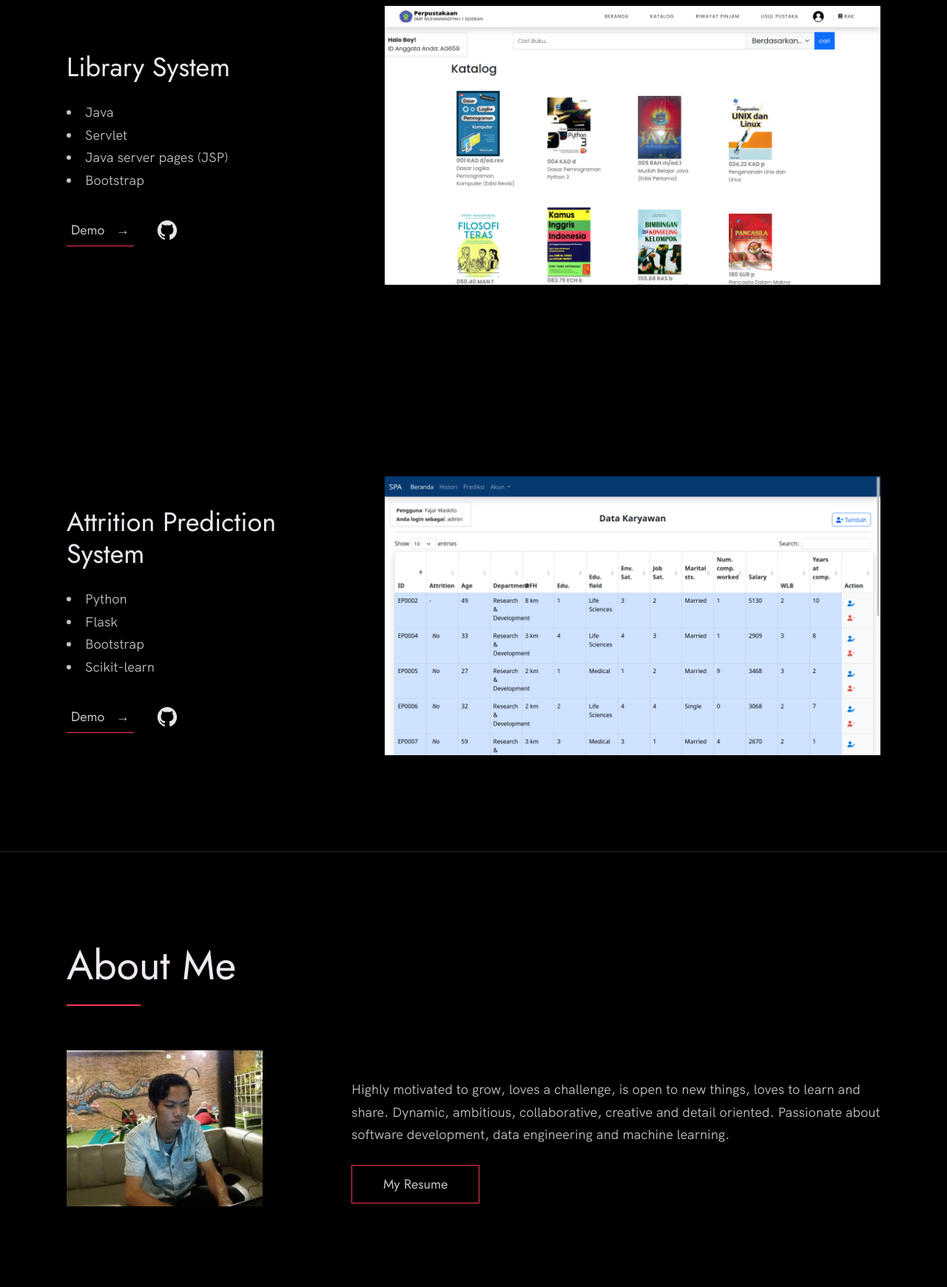
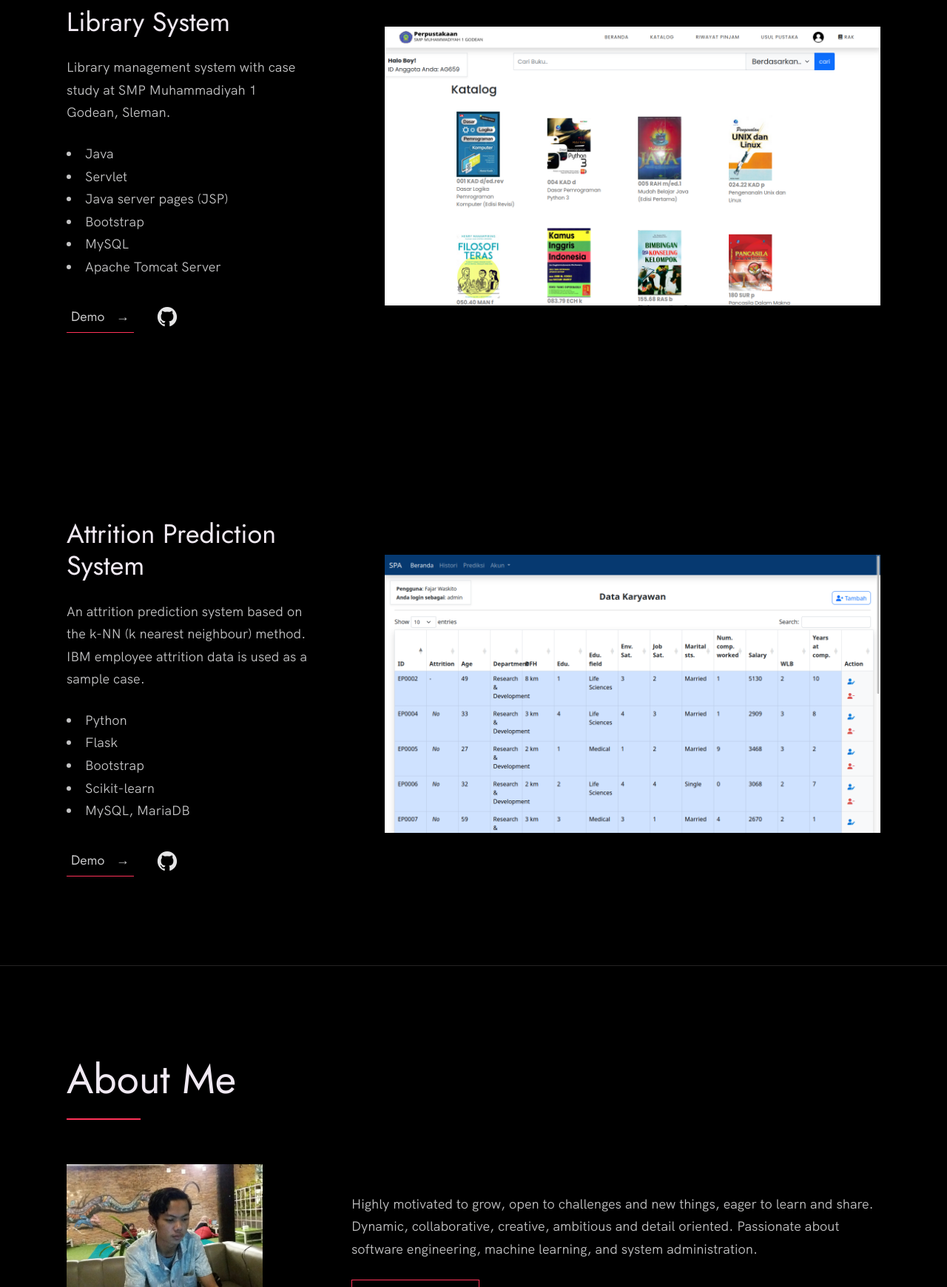
Before and after one commit to fwaskito/portofolio, a plain HTML site: page index.html in a window 1280 px wide. Shown: the part 1060-2800 px from the top of the page at 74% size. Drawn offline with Linux system fonts and the light colour scheme; files whose address does not match are found by name.

Commit message:
add section description

```diff
--- a/index.html
+++ b/index.html
@@ -32,14 +32,13 @@
           <li class="nav__item">
             <a href="#contact" class="nav__link">Contact</a>
           </li>
-          <li class="nav__item"><a href="https://wasdoc.com/" class="nav__link">Personal Website</a></li>
+          <li class="nav__item"><a href="https://wasdoc.com/" class="nav__link">Website</a></li>
         </ul>
       </nav>
     </div>
     <div class="header__text-box row">
       <div class="header__text">
         <h1 class="heading-primary">
-          <!-- Replace the following name with your name -->
           <span>Fajar Waskito</span>
         </h1>
         <!-- Put a small paragraph about yourself -->
@@ -66,12 +65,15 @@
               <h3>Library System</h3>
               <p>
                 <!-- A desciption. -->
+                Library management system with case study at SMP Muhammadiyah 1 Godean, Sleman.
               </p>
               <ul class="work__list">
                 <li>Java</li>
                 <li>Servlet</li>
                 <li>Java server pages (JSP)</li>
                 <li>Bootstrap</li>
+                <li>MySQL</li>
+                <li>Apache Tomcat Server</li>
               </ul>
 
               <div class="work__links">
@@ -93,12 +95,14 @@
               <h3>Attrition Prediction System</h3>
               <p>
                 <!-- A desciption. -->
+                An attrition prediction system based on the k-NN (k nearest neighbour) method. IBM employee attrition data is used as a sample case.
               </p>
               <ul class="work__list">
                 <li>Python</li>
                 <li>Flask</li>
                 <li>Bootstrap</li>
                 <li>Scikit-learn</li>
+                <li>MySQL, MariaDB</li>
               </ul>
 
               <div class="work__links">
@@ -127,13 +131,10 @@
           <div class="about__text">
             <!-- Replace the below paragraph with info about yourself -->
             <p>
-              Highly motivated to grow, loves a challenge, is open to new things, loves to learn
-              and share. Dynamic, ambitious, collaborative, creative and detail oriented.
-              Passionate about software development, data engineering and machine
-              learning.
+              Highly motivated to grow, open to challenges and new things, eager to learn and share. Dynamic, collaborative, creative, ambitious and detail oriented. Passionate about software engineering, machine learning, and system administration.
             </p>
             <!-- Provide a link to your resume -->
-            <a href="https://pdfs.cakeresume.com/user_pdfs/0e39612c-5c16-4a26-a7a7-68f78269baab.pdf" class="btn">My Resume</a>
+            <a href="https://www.cakeresume.com/fajar-waskito" class="btn">My Resume</a>
           </div>
 
           <div class="about__photo-container">
```
